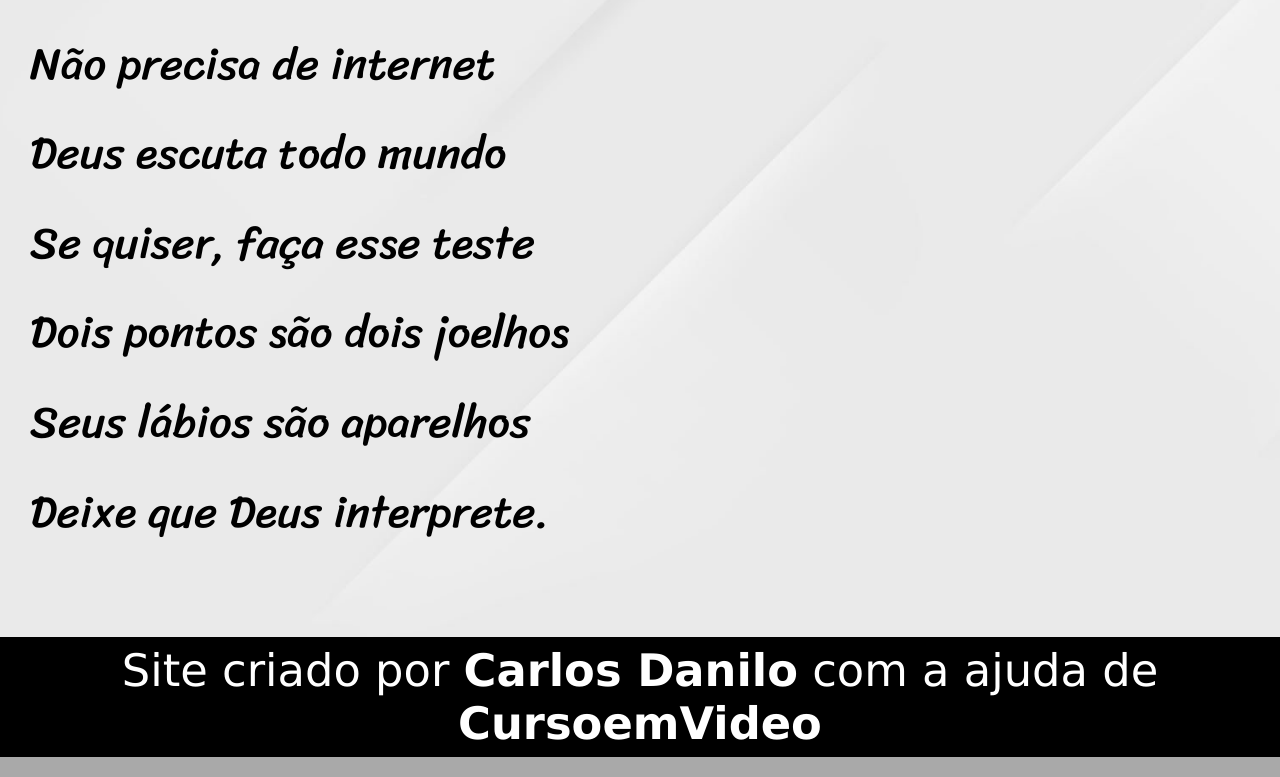
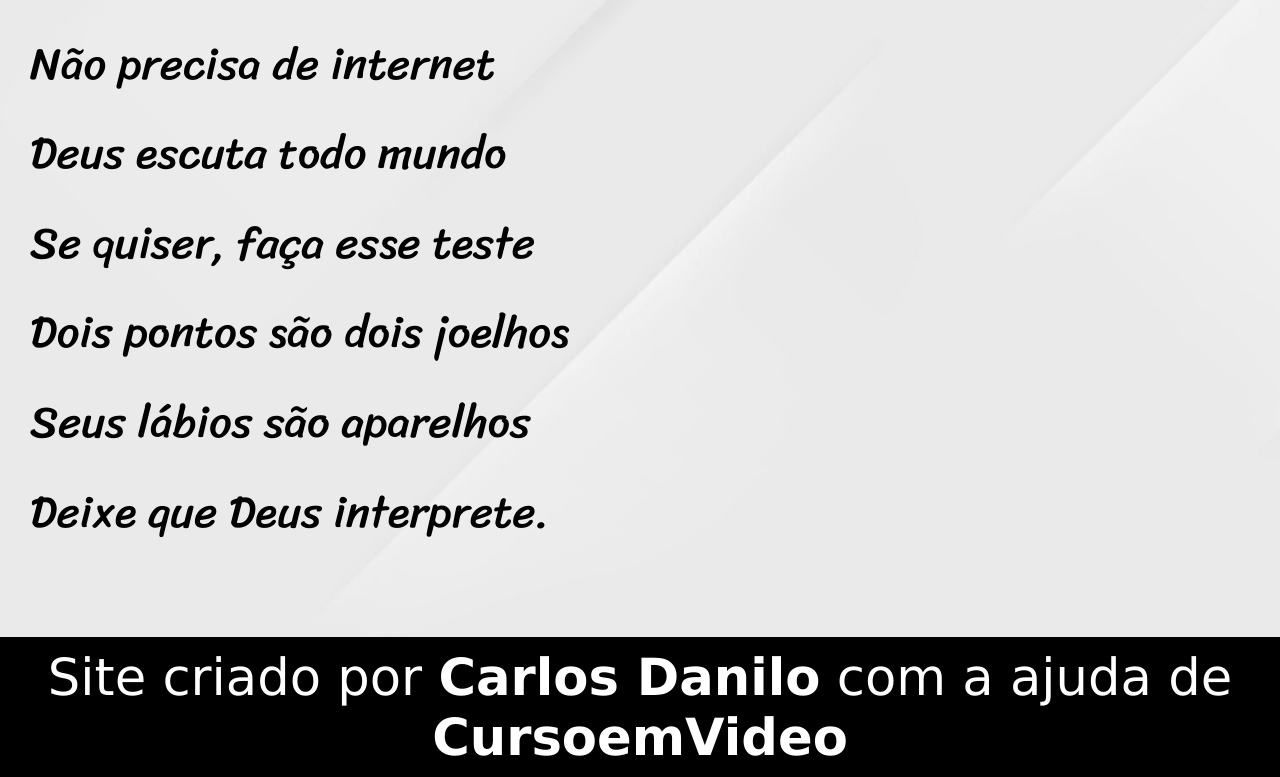
Before and after one commit to danilo-araujo43/projeto-cordel, a plain HTML site: page index.html in a window 1280 px wide. Shown: the part 4853-5630 px from the top of the page. Drawn offline with Linux system fonts and the light colour scheme.

Commit message:
atualizei o footer

```diff
--- a/estilos/style.css
+++ b/estilos/style.css
@@ -92,7 +92,7 @@ section.imagem#fundo2{
 footer{
     background-color: black;
     color: white;
-    padding: 7px;
+    padding: 10px;
     text-align: center;
-    font-size: 3.5vw;
+    font-size: 4vw;
 }
```
